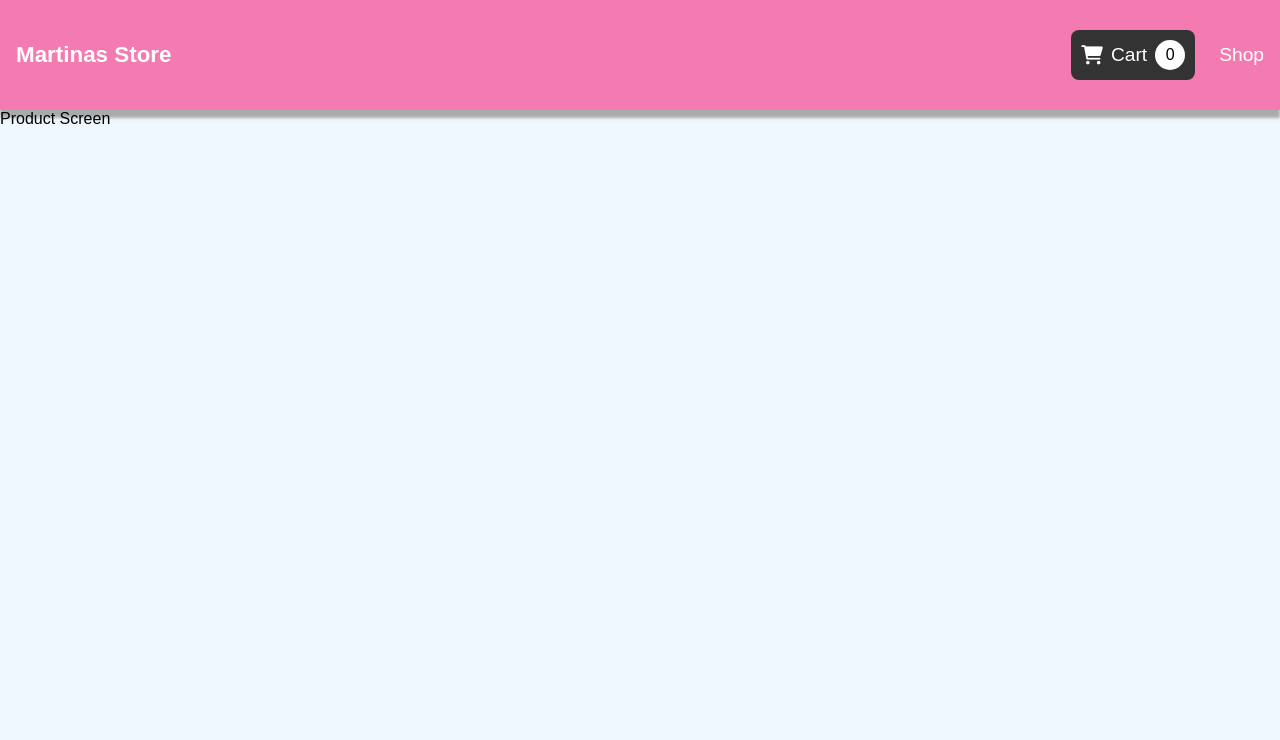
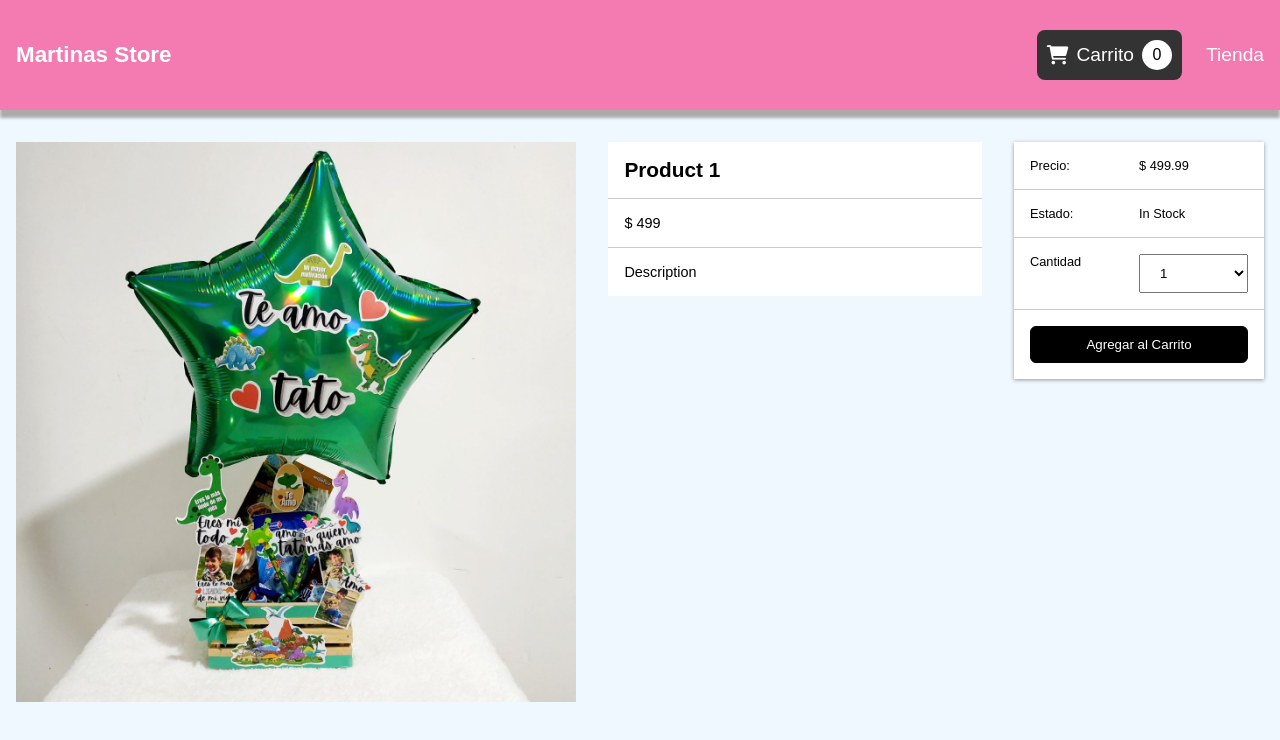
Before and after one commit to john2408/martinas-react, a React (Create React App) app in the folder frontend/: page /product/1111 in a window 1280 px wide. Shown: the top 740 px of the page. Built offline with nearby package versions, Linux system fonts and the light colour scheme.

Commit message:
product screen done

```diff
--- a/frontend/src/components/Navbar.css
+++ b/frontend/src/components/Navbar.css
@@ -1,7 +1,7 @@
 .navbar{
     width: 100%;
     height: 110px;
-    background-color: #f473adef;;
+    background-color: #f473adef;
     display: flex;
     justify-content: space-between;
     align-items: center;
@@ -66,21 +66,21 @@
 
 }
 
-.hamburger__menu{
+.hamburger__menu {
+    display: none;
     width: 30px;
     height: 30px;
-    display: none;
     flex-direction: column;
     justify-content: space-between;
     align-items: center;
     cursor: pointer;
-}
+  }
 
 .hamburger__menu > div {
     width: 100%;
     height: 3px;
-    background: white;
-}
+    background: #f4f4f4;
+  }
 
 .hamburger__menu:hover > div{
     background: rgba(59, 72, 188, 0.886)
--- a/frontend/src/components/Navbar.js
+++ b/frontend/src/components/Navbar.js
@@ -15,14 +15,14 @@ export const Navbar = ({click}) => {
                 <Link to="/cart" className="cart__link">
                 <i className='fas fa-shopping-cart'></i>
                 <span>
-                    Cart
+                    Carrito
                     <span className = 'cartlogo__badge'> 0 </span>
                 </span>
                 </Link>
             </li>
             <li>
                 <Link to="/">
-                Shop
+                Tienda
                 </Link>
             </li>
 
--- /dev/null
+++ b/frontend/src/components/Product.css
@@ -0,0 +1,53 @@
+.product {
+    width: 300px;
+    padding: 1rem;
+    background: white;
+    box-shadow: 0 1px 4px rgba(0,0,0,0.4);
+    margin: 8px auto;
+    display: flex;
+    flex-direction: column;
+    justify-content: space-between;
+}
+
+
+.product > img {
+    width: 100%;
+    height: 170px;
+    object-fit: contain;
+    border-radius: 8px;
+  }
+
+.product__info > p {
+    margin-bottom: 8px;
+}
+
+.info__price {
+    font-weight: bold;
+}
+
+.info__name {
+    font-size: 1rem;
+    overflow: hidden;
+}
+
+.info__description {
+    font-size:  0.8rem;
+}
+
+.info__button {
+    display: block;
+    width: 100%;
+    text-decoration: none;
+    text-align: center;
+    color: black;
+    background: white;
+    padding: 8px 16px;
+    border: 1px solid black;
+    font-size: 1rem;
+}
+
+.info__button:hover {
+    background: #f473adef;
+    border: 1px solid #f473adef;
+    color: white;
+}
--- /dev/null
+++ b/frontend/src/components/Product.js
@@ -0,0 +1,20 @@
+import './Product.css';
+import {Link} from 'react-router-dom';
+
+const Product = () => {
+  return (
+    <div className="product">
+        <img src="images/1.jpg" alt=""/>
+
+        <div className="product__info">
+            <p className="info__name">Product 1</p>
+            <p className="info__description"> Lorem ipsum</p>
+            <p className= "info__price">$ 499.99</p>
+        </div>
+
+        <Link to={`/product/${1111}`} className='info__button'> Personalizar</Link>
+    </div>
+  )
+};
+
+export default Product;
--- a/frontend/src/components/SideDrawer.css
+++ b/frontend/src/components/SideDrawer.css
@@ -41,3 +41,43 @@
     color: black;
     font-size: 1.6rem;
 }
+
+
+.sidedrawer__links > li > a:hover{
+    background: #f473adef;
+    color: white;
+}
+
+.sidedrawer__links > li > a > span {
+    display: flex;
+    align-items: center;
+    margin-left: 8px;
+
+}
+
+.sidedrawer__cartbadge{
+    color: white;
+    display: flex;
+    align-items: center;
+    justify-content: center;
+    text-align: center;
+    width: 30px;
+    height: 30px;
+    border-radius: 50%;
+    background-color: black;
+    font-size: 1rem;
+    margin-left: 8px;
+
+
+}
+
+.sidedrawer__links > li > a:hover .sidedrawer__cartbadge{
+    background: white;
+    color: #f473adef;
+}
+
+@media (min-width: 960px) {
+    .sidedrawer{
+        display: none;
+    }
+}
--- a/frontend/src/components/SideDrawer.js
+++ b/frontend/src/components/SideDrawer.js
@@ -17,13 +17,13 @@ const SideDrawer = ({show, click}) => {
                     <Link>
                         <i className="fas fa-shopping-cart"></i>
                         <span>
-                            Cart <span className = "sidedrawer__cartbadge">0</span>
+                            Carrito <span className = "sidedrawer__cartbadge">0</span>
                         </span>
                     </Link>
                 </li>
                 <li>
                     <Link to="/">
-                        Shop
+                        Tienda
                     </Link>
                 </li>
             </ul>
--- a/frontend/src/screens/HomeScreen.css
+++ b/frontend/src/screens/HomeScreen.css
@@ -0,0 +1,38 @@
+.homescreen{
+    max-width: 1300px;
+    margin: 1rem auto;
+
+}
+
+.homescreen__title{
+    font-size: 1.5rem;
+    color: black;
+    margin-bottom: 1rem;
+    margin-left: 8px;
+}
+
+.homescreen__products {
+    display: grid;
+    grid-template-columns: repeat(4, 1fr);
+  }
+
+@media (max-width: 1232px){
+    .homescreen__products{
+        grid-template-columns: repeat(3, 1fr);
+    }
+
+}
+
+@media (max-width: 950px){
+    .homescreen__products{
+        grid-template-columns: repeat(2, 1fr);
+    }
+
+}
+
+@media (max-width: 630px){
+    .homescreen__products{
+        grid-template-columns: 1fr;
+    }
+
+}
--- a/frontend/src/screens/HomeScreen.js
+++ b/frontend/src/screens/HomeScreen.js
@@ -1,7 +1,28 @@
 import './HomeScreen.css'
 
+// Components
+import Product from "../components/Product";
+
 const HomeScreen = () => {
-  return <div className='homescreen'>HomeScreen</div>
+  return <div className='homescreen'>
+
+  <h2 className = "homescreen__title">Desayunos Sorpresa</h2>
+
+  <div className = "homescreen__products">
+
+    <Product/>
+    <Product/>
+    <Product/>
+    <Product/>
+    <Product/>
+    <Product/>
+    <Product/>
+    <Product/>
+  </div>
+
+
+
+  </div>
 };
 
 export default HomeScreen;
--- a/frontend/src/screens/ProductScreen.css
+++ b/frontend/src/screens/ProductScreen.css
@@ -0,0 +1,104 @@
+.productscreen {
+    max-width: 1300px;
+    margin: 1rem auto;
+    display: flex;
+}
+
+.productscreen__left {
+    display: flex;
+    flex: 0.8;
+}
+
+.left__image{
+    margin: 1rem;
+    flex: 0.6;
+
+}
+
+.left__info{
+    margin: 1rem;
+    flex: 0.4;
+    background: white;
+    height: fit-content;
+    font-size: 0.9rem;
+}
+
+.left__name{
+    font-weight: bold;
+    font-size: 1.3rem;
+}
+
+.left__info > p,
+.right__info > p{
+    padding: 1rem;
+    border-bottom: 1px solid rgba(0, 0,0, 0.2);
+}
+
+.left__info > p:last-child,
+.right__info > p:last-child{
+    border: none;
+
+}
+
+.productscreen__right{
+    flex: 0.2;
+}
+
+.right__info{
+    width: 250px;
+    margin: 1rem;
+    background: white;
+    box-shadow: 0 1px 4px rgba(0, 0, 0, 0.4);
+}
+
+.right__info > p{
+    padding: 1rem;
+    font-size: 0.8rem;
+    display: grid;
+    grid-template-columns: repeat(2, 1fr);
+
+}
+
+.right__info p > button{
+    grid-column: 1/-1;
+    padding: 10px 16px;
+    background: black;
+    color: white;
+    border: 1px solid black;
+    cursor: pointer;
+    border-radius: 6px;
+}
+
+.right__info select{
+    padding: 10px 16px;
+}
+
+@media (max-width: 960px){
+    .productscreen {
+        flex-direction: column;
+    }
+
+    .productscreen__left {
+        flex-direction: column;
+    }
+
+    .left__image{
+        flex:1;
+    }
+
+    .left__info{
+        flex:1;
+    }
+
+    .productscreen__right{
+        flex: 1;
+        padding: 1rem;
+    }
+
+    .right__info{
+        width: 100%;
+        margin: 0;
+
+    }
+
+}
--- a/frontend/src/screens/ProductScreen.js
+++ b/frontend/src/screens/ProductScreen.js
@@ -1,7 +1,48 @@
 import './ProductScreen.css'
+import {Link} from 'react-router-dom';
 
 const ProductScreen = () => {
-    return <div className='productscreen'>Product Screen</div>
+    return <div className='productscreen'>
+                <div className = "productscreen__left">
+
+                    <div className = "left__image">
+                        <img src="../images/1.jpg" alt=""/>
+                    </div>
+
+                    <div className= "left__info">
+                        <p className= "left__name"> Product 1</p>
+                        <p className= "left__price"> $ 499 </p>
+                        <p className= "left__description"> Description </p>
+                    </div>
+                </div>
+
+                <div className="productscreen__right">
+                    <div className="right__info">
+                        <p>
+                            Precio: <span>$ 499.99</span>
+                        </p>
+                        <p>
+                            Estado: <span>In Stock</span>
+                        </p>
+                        <p>
+                            Cantidad
+                            <select>
+                                <option value="1">1</option>
+                                <option value="2">2</option>
+                                <option value="3">3</option>
+                                <option value="4">4</option>
+                            </select>
+                        </p>
+                        <p>
+                            <button type="button"> Agregar al Carrito</button>
+                        </p>
+
+
+                    </div>
+                </div>
+
+
+            </div>
 };
 
 export default ProductScreen;
```
